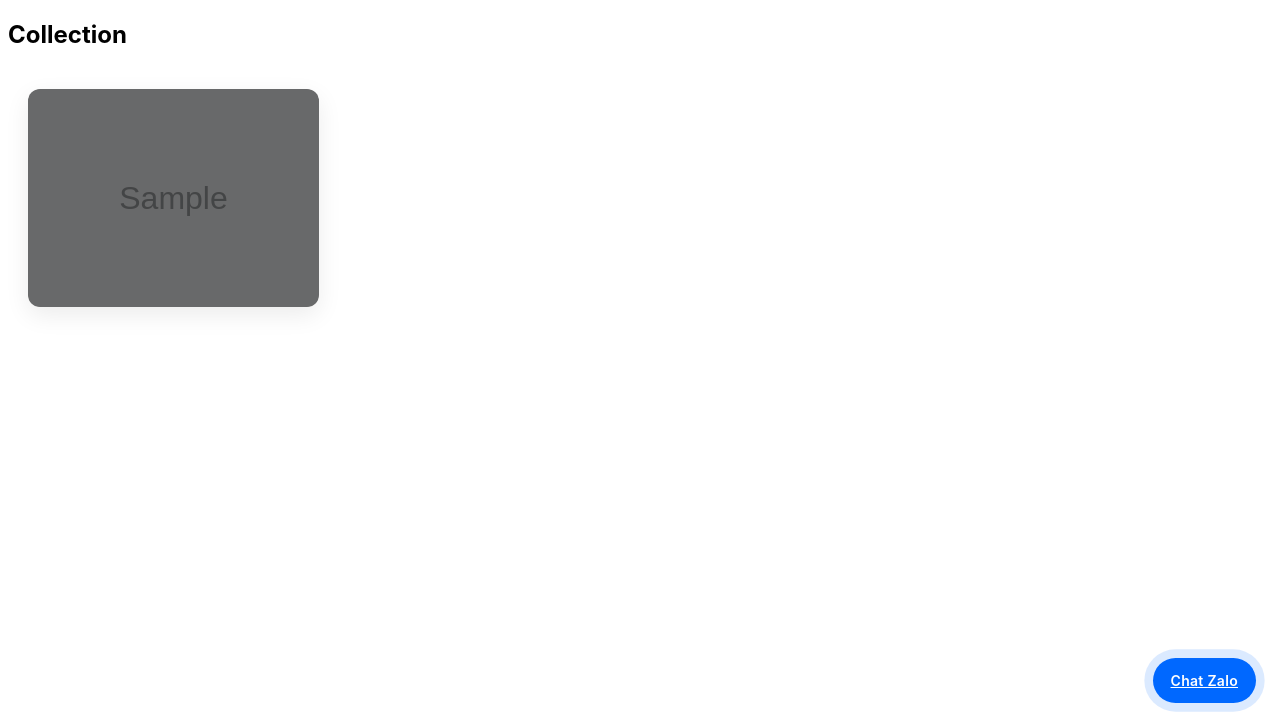
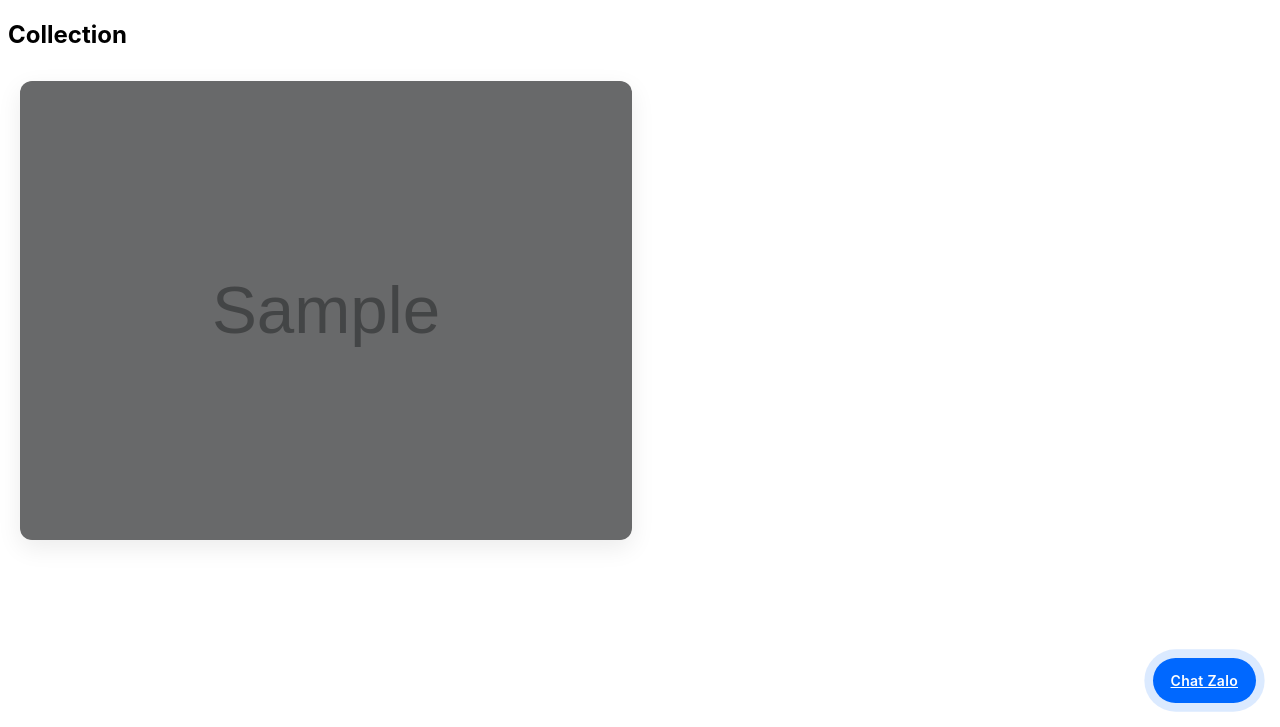
Before and after one commit to voanhkiet/painting-site, a Flask app: page /gallery in a window 1280 px wide. Shown: the part 73-800 px from the top of the page. Run offline with Flask 3, Linux system fonts and the light colour scheme; tables that the repository leaves empty hold one stand-in row (values such as "Sample post"); grey boxes marked "Sample" are stand-in pictures.

Commit message:
update column

```diff
--- a/static/css/style.css
+++ b/static/css/style.css
@@ -103,13 +103,13 @@ body {
 .gallery {
     gap: 20px;
 
-    column-count: 4;
-    column-gap: 20px;
+    column-count: 2;
+    column-gap: 16px;
 
     align-items: start;
     max-width: 1400px;
     margin: 0 auto;
-    padding: 20px;
+    padding: 12px;
 }
 
 /* Tablet */
@@ -149,19 +149,23 @@ body {
    background: #fff;
 
    box-shadow: 0 8px 24px rgba(0,0,0,0.08);
-   transition: all 0.25s ease;
+   transition: transform 0.2s ease;
 }
 
 .card img {
    width: 100%;
    height: auto;
    display: block;
-    max-height: 60vh;
+    max-height: 70vh;
     border-radius: 10px;
-    object-fit: contain;
+    object-fit: cover;
 
    transition: transform 0.4s ease;
 
+}
+
+.card:active {
+    transform: scale(0.97);
 }
 
 .card.sold img {
```
